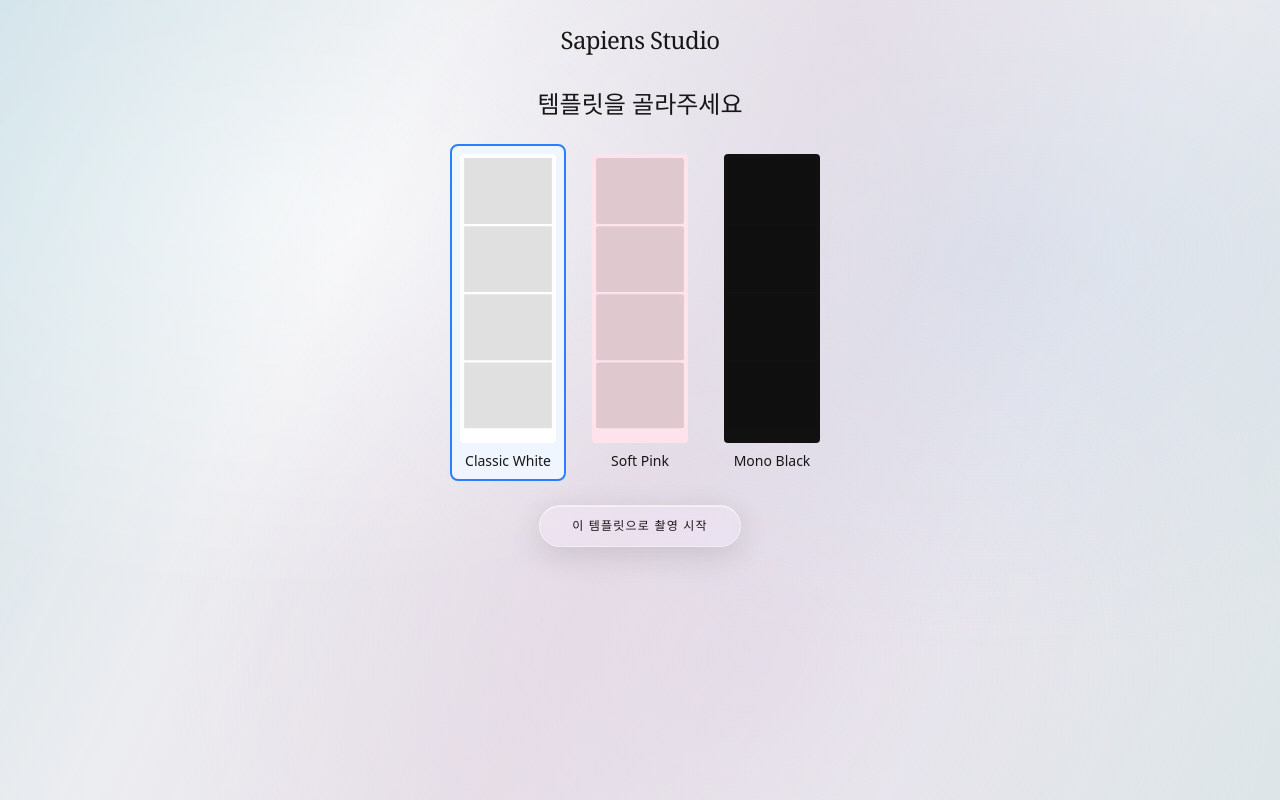
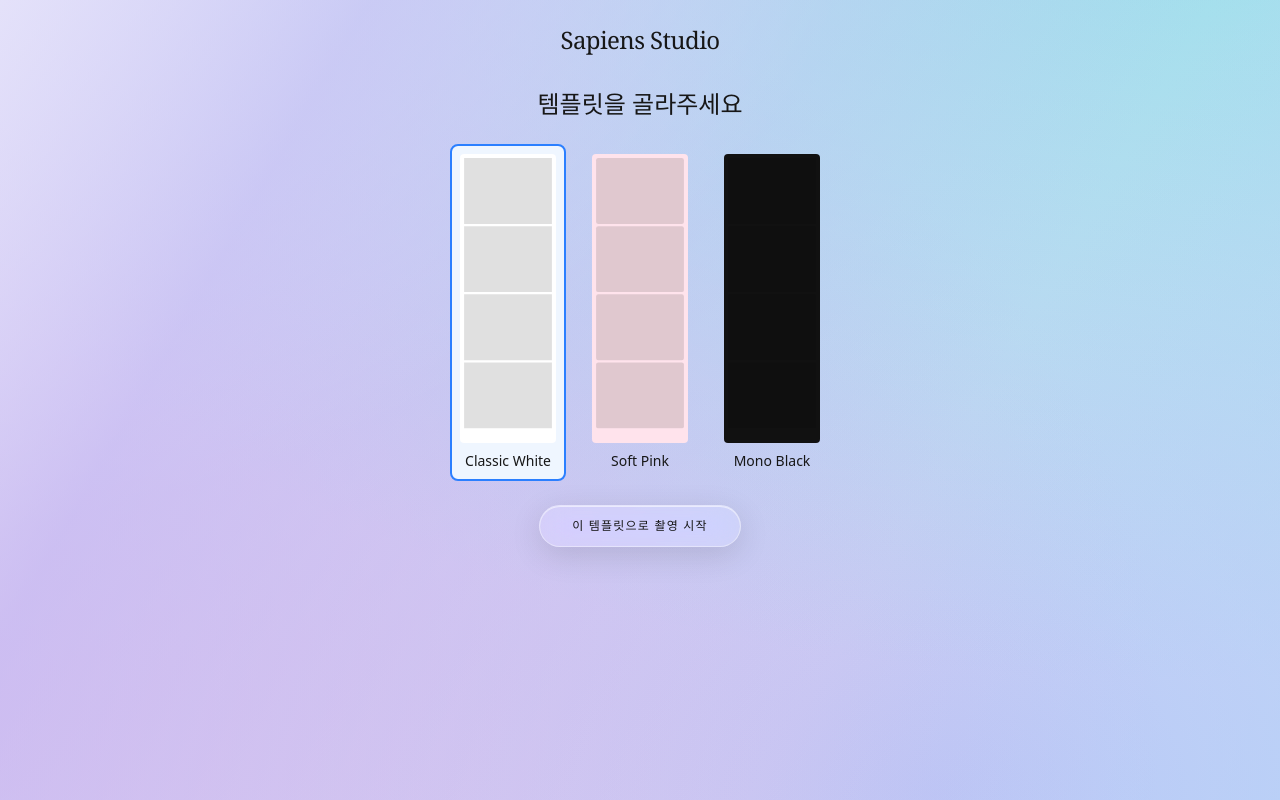
Before and after one commit to 2zm00/sapiens-studio, a Next.js app: page /booth in a window 1280 px wide. Shown: the top 800 px of the page. Built offline with nearby package versions, Linux system fonts and the light colour scheme; no server answers; a web font is replaced by a local one.

Commit message:
polish: 배경 홀로그래픽 애니메이션 수정(고정 레이어) + 쿨톤·생기 보정
Co-Authored-By: Claude Opus 4.8 <noreply@anthropic.com>

```diff
--- a/app/globals.css
+++ b/app/globals.css
@@ -33,53 +33,76 @@
   0% {
     background-position: 0% 0%;
   }
+
   50% {
     background-position: 100% 100%;
   }
+
   100% {
     background-position: 0% 0%;
   }
 }
 
-/* 뮤트된 메탈릭 홀로그래픽(실크) — 채도를 낮춰 은은하게. background-size>100% + chromeFlow로 천천히 흐른다. */
+/*
+ * 쿨톤 메탈릭 홀로그래픽(실크) 배경.
+ * background-attachment:fixed + background-position 애니메이션은 일부 브라우저에서 리페인트가
+ * 안 돼 정지처럼 보인다 → position:fixed 인 body::before 레이어에서 chromeFlow를 돌려 확실히 흐르게 한다.
+ */
 body {
   color: var(--foreground);
   font-family: "Pretendard Variable", Pretendard, system-ui, -apple-system,
     "Apple SD Gothic Neo", sans-serif;
-  background-color: #ecedf0;
+  background-color: #e9edf3;
+}
+
+body::before {
+  content: "";
+  position: fixed;
+  inset: 0;
+  z-index: -1;
+  pointer-events: none;
+  background-color: #eaf0f6;
+  /* 레퍼런스(홀로그래픽 실크)처럼 더 생기 있게: 채도·알파 ↑, 쿨톤(시안·라벤더·블루) 중심 + 핑크 악센트 */
   background-image:
-    linear-gradient(
-      115deg,
-      rgba(184, 217, 226, 0.5) 0%,
-      rgba(255, 255, 255, 0) 28%,
-      rgba(226, 208, 222, 0.42) 52%,
-      rgba(255, 255, 255, 0) 74%,
-      rgba(199, 219, 220, 0.42) 100%
-    ),
-    radial-gradient(at 22% 26%, rgba(255, 255, 255, 0.7), transparent 46%),
-    radial-gradient(at 78% 32%, rgba(198, 212, 230, 0.45), transparent 52%),
-    radial-gradient(at 58% 82%, rgba(219, 205, 226, 0.4), transparent 55%);
-  background-size: 200% 200%, 170% 170%, 170% 170%, 170% 170%;
-  background-attachment: fixed;
+    linear-gradient(120deg,
+      rgba(172, 228, 227, 0.72) 0%,
+      rgb(255, 255, 255) 24%,
+      rgba(193, 184, 245, 0.64) 48%,
+      rgba(239, 214, 214, 0) 70%,
+      rgba(164, 206, 248, 0.879) 100%),
+    radial-gradient(at 18% 22%, rgba(255, 255, 255, 0.82), transparent 44%),
+    radial-gradient(at 82% 26%, rgba(120, 216, 230, 0.66), transparent 50%),
+    radial-gradient(at 30% 80%, rgba(228, 168, 224, 0.52), transparent 52%),
+    radial-gradient(at 72% 86%, rgba(160, 170, 246, 0.6), transparent 55%);
+  background-size: 220% 220%, 185% 185%, 185% 185%, 185% 185%, 185% 185%;
   background-repeat: no-repeat;
-  animation: chromeFlow 25s ease-in-out infinite;
+  animation: chromeFlow 18s ease-in-out infinite;
 }
 
 @media (prefers-color-scheme: dark) {
   body {
-    background-color: #0e0f12;
+    background-color: #0c0f14;
+  }
+
+  body::before {
+    background-color: #0c0f14;
     background-image:
-      linear-gradient(
-        115deg,
-        rgba(92, 120, 134, 0.3) 0%,
-        rgba(255, 255, 255, 0) 30%,
-        rgba(120, 102, 130, 0.28) 55%,
-        rgba(255, 255, 255, 0) 78%,
-        rgba(96, 120, 120, 0.26) 100%
-      ),
-      radial-gradient(at 22% 26%, rgba(120, 138, 158, 0.24), transparent 50%),
-      radial-gradient(at 78% 76%, rgba(120, 104, 140, 0.24), transparent 55%);
-    background-size: 200% 200%, 170% 170%, 170% 170%;
+      linear-gradient(120deg,
+        rgba(72, 168, 180, 0.42) 0%,
+        rgba(255, 255, 255, 0) 28%,
+        rgba(118, 110, 188, 0.4) 52%,
+        rgba(255, 255, 255, 0) 76%,
+        rgba(86, 142, 196, 0.42) 100%),
+      radial-gradient(at 18% 22%, rgba(130, 168, 196, 0.32), transparent 50%),
+      radial-gradient(at 82% 78%, rgba(126, 116, 190, 0.32), transparent 55%);
+    background-size: 220% 220%, 185% 185%, 185% 185%;
+  }
+}
+
+/* 모션 최소화 선호 시 애니메이션 정지 */
+@media (prefers-reduced-motion: reduce) {
+  body::before {
+    animation: none;
   }
 }
 
@@ -106,15 +129,18 @@ body {
     box-shadow 0.25s ease,
     transform 0.12s ease;
 }
+
 .liquid-glass:hover {
   background-color: rgba(255, 255, 255, 0.32);
   box-shadow:
     0 10px 40px rgba(0, 0, 0, 0.16),
     inset 0 1px 0 rgba(255, 255, 255, 0.65);
 }
+
 .liquid-glass:active {
   transform: translateY(1px) scale(0.99);
 }
+
 .liquid-glass:disabled {
   opacity: 0.5;
   pointer-events: none;
@@ -128,6 +154,7 @@ body {
       0 8px 32px rgba(0, 0, 0, 0.45),
       inset 0 1px 0 rgba(255, 255, 255, 0.14);
   }
+
   .liquid-glass:hover {
     background-color: rgba(255, 255, 255, 0.16);
   }
```
Also changed, not shown: 1 other file (tests, documents, lock files or other folders).
